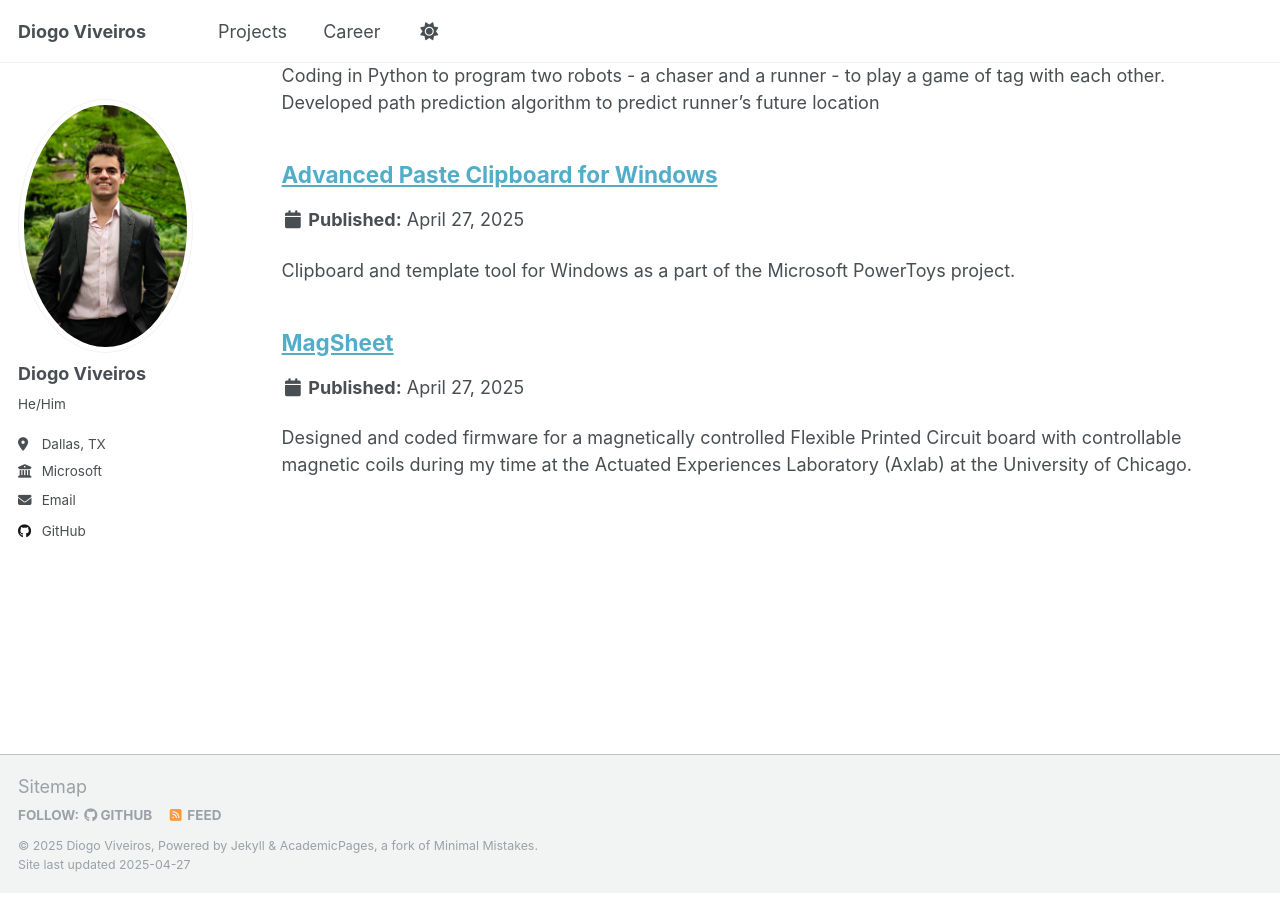
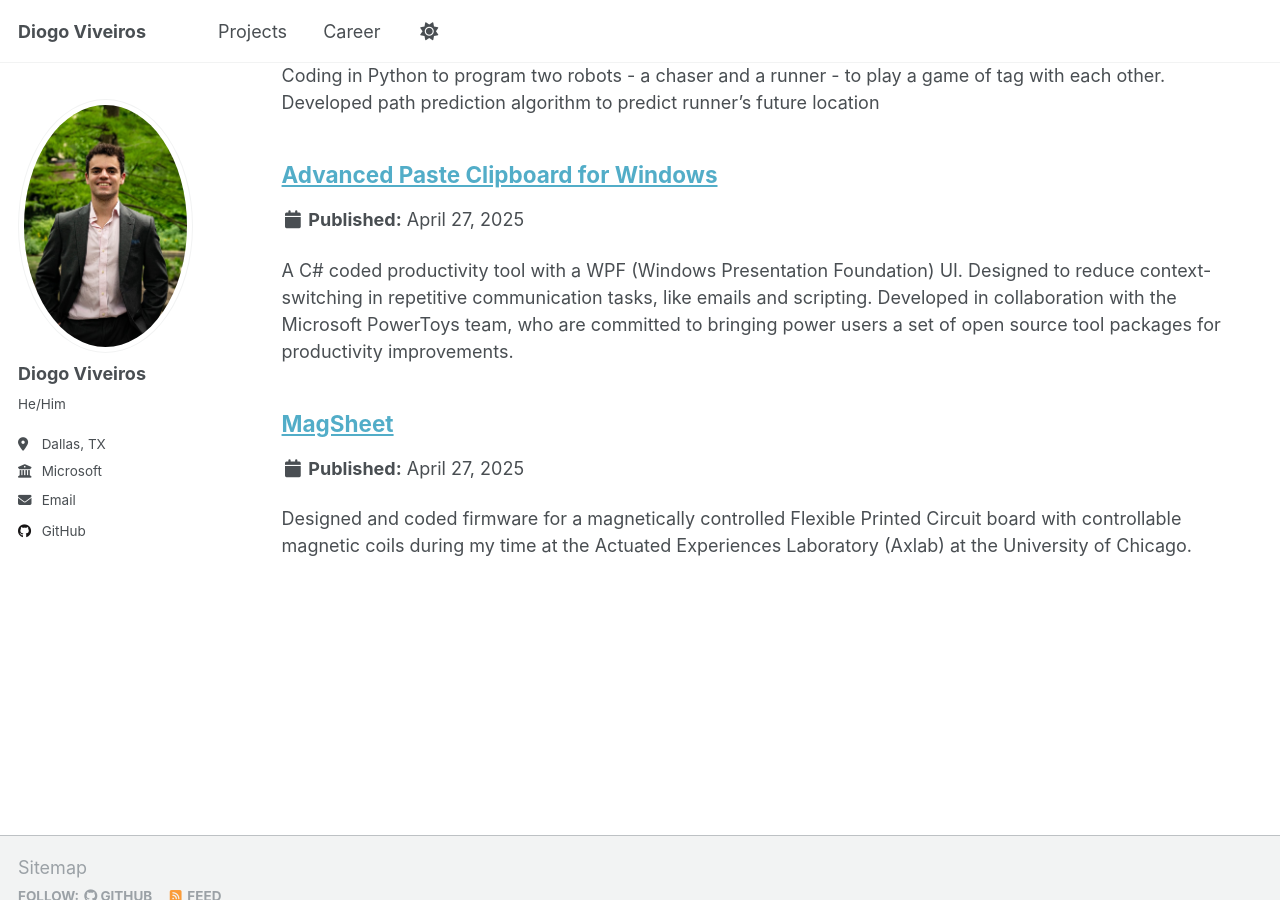
Before and after one commit to diogoviveiros/diogoviveiros.github.io, a Jekyll site: the page built from _pages/portfolio.html, in a window 1280 px wide and 900 px high, scrolled down 635 px. Built offline with Jekyll 4.4.1, drawn with Linux system fonts in a browser that asks for light colours; some of the changed lines change nothing that is shown.

Commit message:
Update 4advanced_paste.md

```diff
--- a/_portfolio/4advanced_paste.md
+++ b/_portfolio/4advanced_paste.md
@@ -1,20 +1,34 @@
 ---
 title: "Advanced Paste Clipboard for Windows"
-excerpt: "Clipboard and template tool for Windows as a part of the Microsoft PowerToys project."
+excerpt: "A C# coded productivity tool with a WPF (Windows Presentation Foundation) UI. Designed to reduce context-switching in repetitive communication tasks, like emails and scripting. Developed in collaboration with the Microsoft PowerToys team, who are committed to bringing power users a set of open source tool packages for productivity improvements."
 collection: portfolio
 ---
+[View Project on Github](https://github.com/diogoviveiros/EnhancedClipboardWPF).
 
 Advanced Paste is a productivity tool designed to reduce context-switching in repetitive communication tasks, like emails. Developed in collaboration with the Microsoft PowerToys team, who are committed to bringing power users a set of open source tool packages for productivity improvements.
 
+For this project, I took on both Developer and Product Manager roles: I coded a working prototype, conducted market research, created user flows and a golden path, and developed presentations along with a comprehensive set of visual guidelines to help convince stakeholders of the project’s value.
+
 **The Problem**
-- 28% of office time is spent on email.
-- Existing tools require context switching.
-- Leads to cognitive overload and inefficiency.
+From Executive Assistants managing schedules, to Support Engineers sending scoping questions or running PowerShell scripts, to Software Developers drafting detailed reports on their code, a large part of a modern professional’s day is dedicated to writing.
+
+Often, this typing is repetitive: sending the same email templates, submitting standardized code reviews, or executing familiar scripts. To streamline these tasks, many users rely on programs like OneNote to store templates, which is a reasonable solution. However, switching to another application, locating the right template, copying it, and pasting it back into the original workspace introduces unnecessary friction. While each instance may only take a few seconds or minutes, over the course of a day, a week, a career, the lost time can add up significantly.
+
+More importantly, this process introduces context switching. Moving away from the original task to hunt for a template can lead to distractions. Perhaps an incoming email grabs your attention, or a note in OneNote reminds you of a different task entirely and makes you work on another item altogether. These interruptions not only delay the immediate task but can derail overall productivity.
+
+One productivity tool I frequently use to help alleviate this issue is the Windows Clipboard (accessible by pressing Win + V). It allows you to quickly access a history of items you've copied, and even pin frequently used items for easy retrieval, even after a system restart. However, while helpful, this solution still introduces friction. Pinning items isn't the clipboard’s primary focus, and pinned items are tucked away at the bottom of the list, making them less accessible. Additionally, the clipboard offers no convenient way to quickly edit common fields within a template, such as adding a number or inserting a line of personalized text for a specific customer. I believe there are still better ways to implement and streamline this functionality.
+
+These challenges could be avoided with a faster, more seamless way to insert and edit templates directly within the program you’re working in—without ever leaving your current context. That is exactly what I propose.
 
 **The Solution**
-- Seamless integration of clipboard and templates.
-- Less app switching, more focus.
-- Great for roles like Support Engineers with repetitive messaging needs.
+
+To address the problems of repetitive typing, inefficient template management, and distracting context-switching, I propose a solution that seamlessly integrates clipboard functionality with customizable templates—all without ever leaving the app you’re working in. The goal is simple: less app switching, more focus.
+
+This focus is central to the product’s design. Every window should remain small and unobtrusive, preserving the user's attention on their primary text workspace. Core functions—such as adding a new template or opening the template selection window—should be accessible through keyboard shortcuts, minimizing the time and effort required. The UI itself should be streamlined to reduce the number of clicks needed to select and insert a template.
+
+Additionally, key quality-of-life features should be built in. Users should be able to add placeholder sections within their templates so that, upon selection, the tool prompts them to input specific text substitutions. Once completed, the updated template would be automatically copied to the clipboard and inserted into the active window for immediate use, further enhancing speed and reducing interruptions.
+
+This seamless workflow not only saves time but also reduces distractions, helping users stay focused on their primary task without bouncing between multiple applications. This tool is especially valuable for roles like Support Engineers, who often rely on repetitive messaging when communicating with customers. Instead of breaking their workflow to retrieve templates from a separate app, users can access, edit, and insert frequently used text snippets instantly.
 
 **Golden Path (with Video)**
 
@@ -22,11 +36,11 @@ Advanced Paste is a productivity tool designed to reduce context-switching in re
 - The user adds this text as a template by using a shortcut (currently ctrl + alt + c). The template item is now added to the tool.
 -	In the tool, the user can click on the “…” button next to the template item, a text-editor screen will open, allowing the user to change the contents of what they’ve copied.
 -	In the text-editor, you can make changes to the text size, color, font, and format, as well as change the background color.
--	In the edit window, the user can select a part of the text and hit the “[-->x←] button in the ribbon. This adds the corresponding [--> x ←] brackets around the highlighted text.
+-	In the edit window, the user can select a part of the text and hit the “[-->x←--] button in the ribbon. This adds the corresponding [--> x ←] brackets around the highlighted text.
 -	The next time the user needs to access the template, they hit the shortcut to open the template view (currently ctrl + alt + v)
 -	The user selects the template they would like by clicking on it.
--	Now, when selecting the template, the tool detects which objects are wrapped with [--> x ←] and asks you to make a substitution.
--	You write down what you want to replace them with, hit OK, and now it’s in your clipboard with the [--> x ←] sections replaced with the text you input.
+-	Now, when selecting the template, the tool detects which objects are wrapped with [--> x ←--] and asks you to make a substitution.
+-	You write down what you want to replace them with, hit OK, and now it’s in your clipboard with the [--> x ←--] sections replaced with the text you input.
 -	The template is automatically selected and pasted where the cursor was last selected.
 
 <video width="100%" controls>
@@ -34,4 +48,6 @@ Advanced Paste is a productivity tool designed to reduce context-switching in re
   Your browser does not support the video tag.
 </video>
 
-[View Project on Github](https://github.com/diogoviveiros/EnhancedClipboardWPF)
+**User Flows**
+
+<img src ="/images/Advanced_Paste_User_Flows.png">
```
